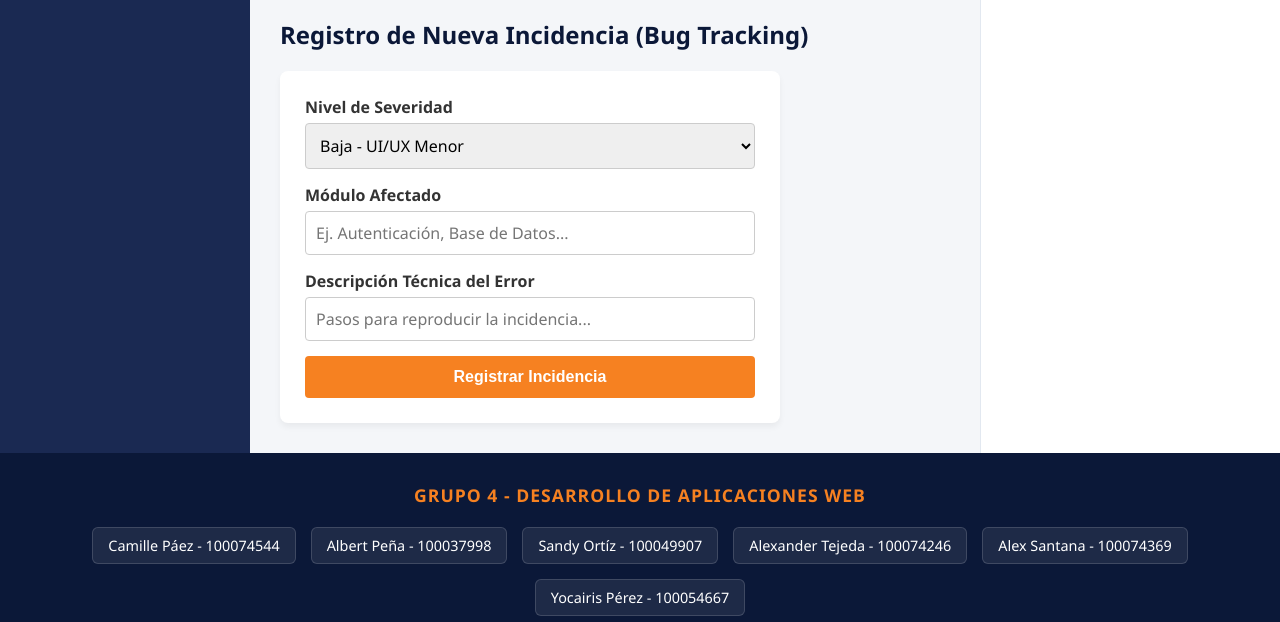
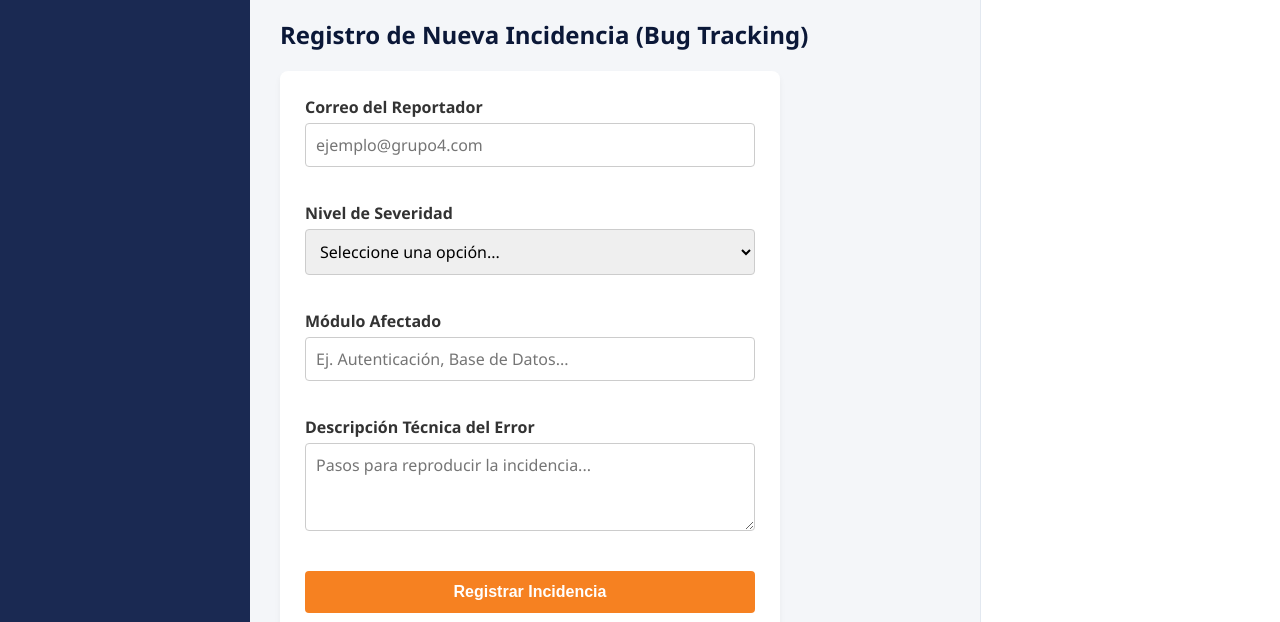
Before and after one commit to sandyorz/isw306-proyecto-grupo-4, a plain HTML site: page index.html in a window 1280 px wide. Shown: the part 330-952 px from the top of the page. Drawn offline with Linux system fonts and the light colour scheme.

Commit message:
Se modifica el HTML para integrar variables utilizadas por app.js (Aporte Camille)

```diff
--- a/index.html
+++ b/index.html
@@ -52,28 +52,41 @@
 
             <section class="form-section">
                 <h2>Registro de Nueva Incidencia (Bug Tracking)</h2>
-                <form action="#" method="POST" class="standard-form">
+
+                <div id="form-alert" class="hidden"></div>
+
+                <form id="bug-tracker-form" action="#" method="POST" class="standard-form">
+
+                    <div class="form-group">
+                        <label for="reporter-email">Correo del Reportador</label>
+                        <input type="email" id="reporter-email" name="reporter-email" placeholder="ejemplo@grupo4.com">
+                        <span class="error-text" id="email-error"></span>
+                    </div>
 
                     <div class="form-group">
                         <label for="severity">Nivel de Severidad</label>
                         <select id="severity" name="severity">
+                            <option value="">Seleccione una opción...</option>
                             <option value="low">Baja - UI/UX Menor</option>
                             <option value="medium">Media - Funcionalidad Parcial</option>
                             <option value="high">Alta - Falla Crítica (Blocker)</option>
                         </select>
+                        <span class="error-text" id="severity-error"></span>
                     </div>
 
                     <div class="form-group">
                         <label for="module">Módulo Afectado</label>
-                        <input type="text" id="module" name="module" placeholder="Ej. Autenticación, Base de Datos..." required>
+                        <input type="text" id="module" name="module" placeholder="Ej. Autenticación, Base de Datos...">
+                        <span class="error-text" id="module-error"></span>
                     </div>
 
                     <div class="form-group">
                         <label for="description">Descripción Técnica del Error</label>
-                        <input type="text" id="description" name="description" placeholder="Pasos para reproducir la incidencia..." required>
+                        <textarea id="description" name="description" rows="3" placeholder="Pasos para reproducir la incidencia..."></textarea>
+                        <span class="error-text" id="description-error"></span>
                     </div>
 
-                    <button type="submit" class="btn-primary">Registrar Incidencia</button>
+                    <button type="submit" id="submit-btn" class="btn-primary">Registrar Incidencia</button>
                 </form>
             </section>
         </main>
@@ -106,11 +119,12 @@
             </div>
 
             <div class="footer-copyright">
-                <p>&copy; 2026 - Proyecto Materia</p>
+                <p>&copy; 2026 - Proyecto Integrador</p>
             </div>
 
         </div>
     </footer>
 
+    <script src="app.js"></script>
 </body>
 </html>
```
